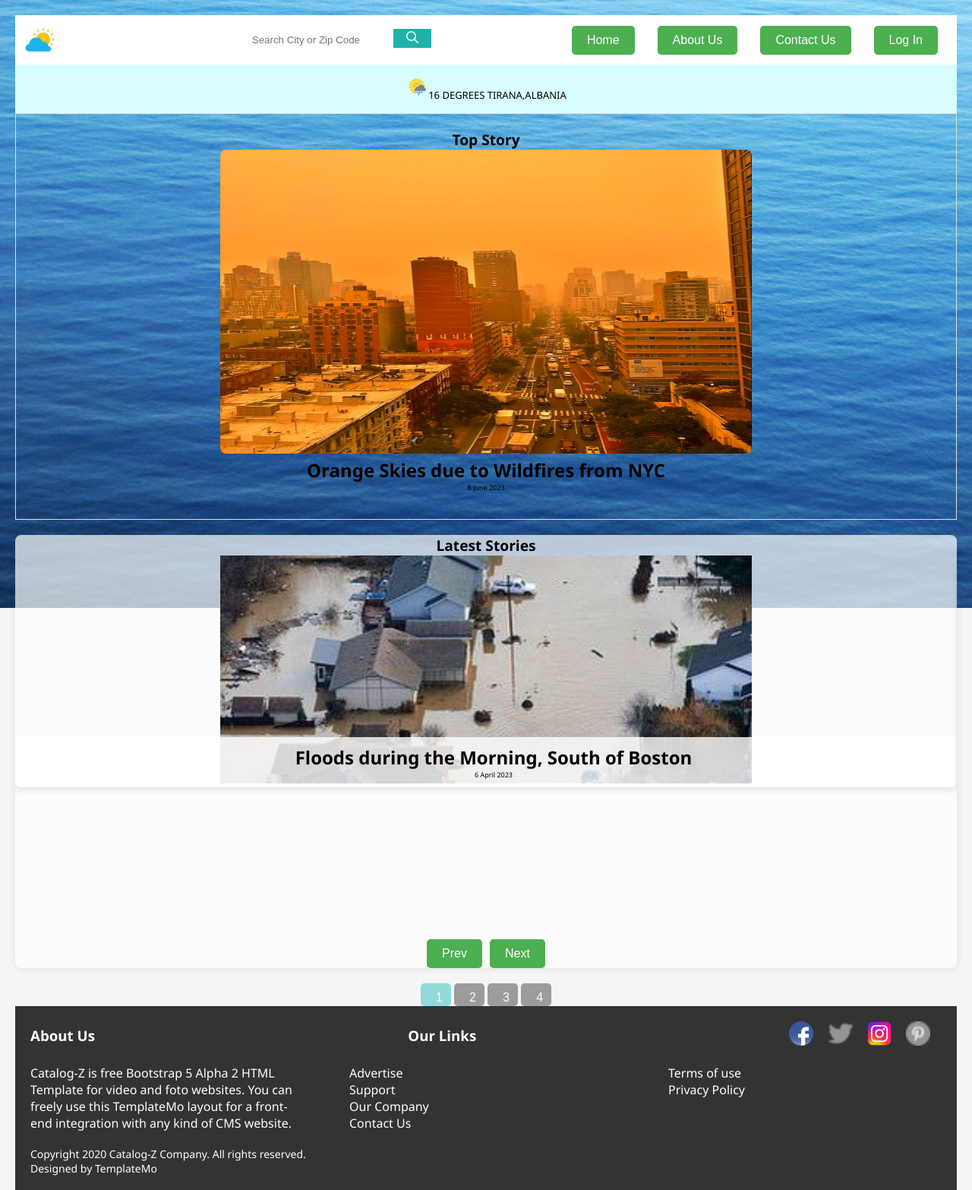
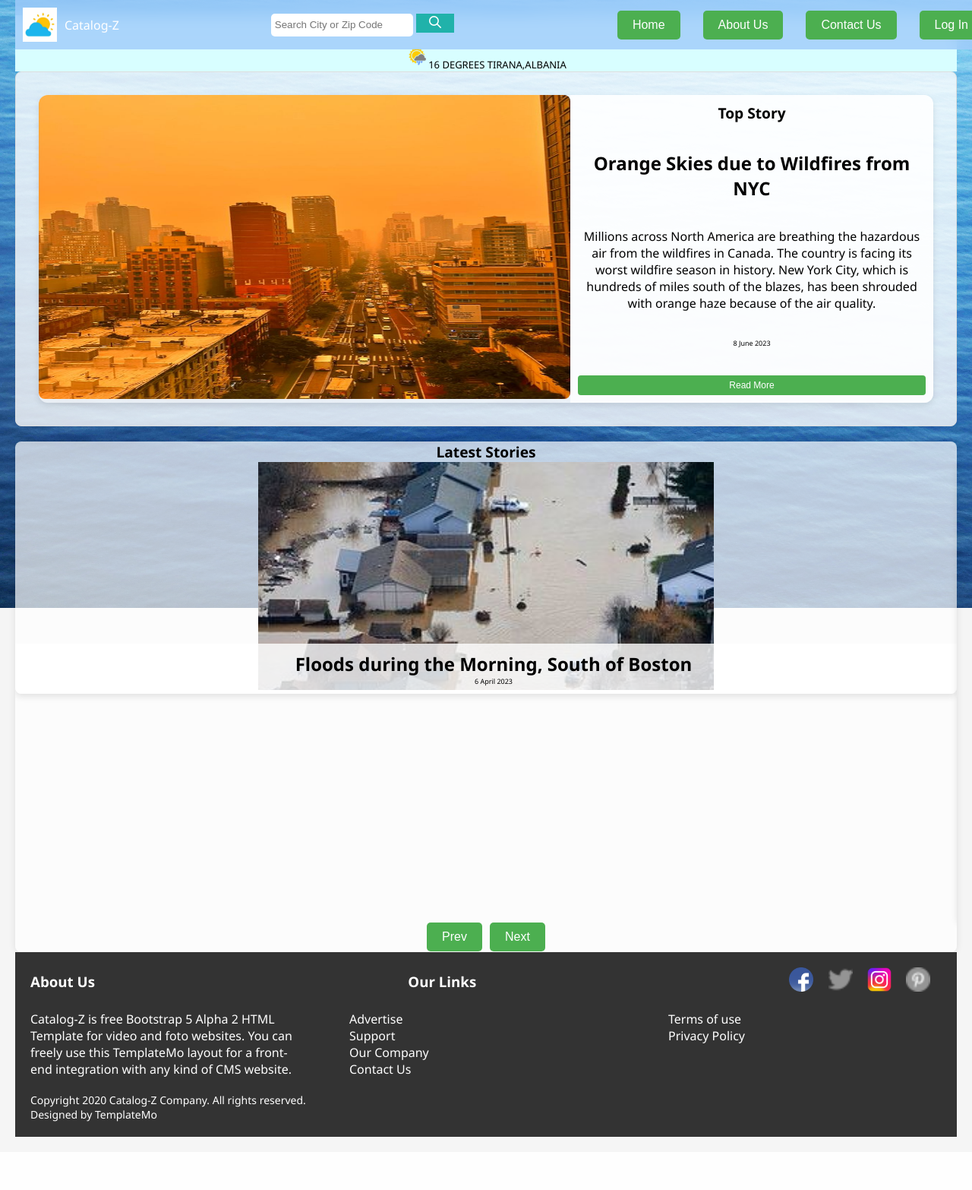
Before and after one commit to drennd/ProjektiWeb1, a PHP site: page /Home.html in a window 1280 px wide. Shown: the top 1566 px of the page at 76% size. After the commit the page ends 1496 px from the top, so only its background shows below. Run offline with PHP 8.4, Linux system fonts and the light colour scheme.

Commit message:
Ndryshime ne main top story

```diff
--- a/HTMLS/Home.html
+++ b/HTMLS/Home.html
@@ -6,21 +6,27 @@
     <link rel="stylesheet" href="MainStyle.css">
 </head>
 <body>
-    <header class="headerContainer">
+    <header class="headerContainer navbar">
         <div class="logoAndCatalog">
             <img src="./OIP.png" alt="logo" height="45px">
             <p class="catalog">Catalog-Z</p>
         </div>
         <div class="SearchBar">
-        <center><input type="text" placeholder="Search City or Zip Code" style="height: 20px; ">
-        <button style="width: 50px; height: 25px; background-color: lightseagreen; border: inset 0px;"><img src="search.png" alt=""></button></center>
+            <center>
+                <input type="text" placeholder="Search City or Zip Code" style="height: 20px;">
+                <button style="width: 50px; height: 25px; background-color: lightseagreen; border: inset 0px;">
+                    <img src="search.png" alt="">
+                </button>
+            </center>
         </div>
-        <h3 id="h3">
+        <nav>
+            <h3>
                 <a href="Home.html"><button class="btn Home">Home</button></a>
-            <a href="AboutUs.html   "><button class="btn AboutUs">About Us</button></a>
+                <a href="AboutUs.html"><button class="btn AboutUs">About Us</button></a>
                 <a href="ContactUs.html"><button class="btn ContactUs">Contact Us</button></a>
                 <a href="LOGIN.html"><button class="btn LogIn">Log In</button></a>
             </h3>
+        </nav>
     </header>
 <header class="ndHeader">
         <center><p style="font-size: small;"><img src="./weather-icon-png-2.png" alt="" style="height:30px;">16 DEGREES TIRANA,ALBANIA</p></center>
@@ -33,17 +39,23 @@
 <main>
 
     <div class="TopStory">
-            <p style="font-size: larger; font-weight: bolder;">Top Story</p>
-            <div class="photos">
+        <div class="story-container">
             <div class="Kryesorja">
                 <img src="./NYC from Wildfires.jpg" alt="" class="img" style="height:400px; width: 700px;">
+            </div>
             <div class="views_date">
+                <p style="font-size: larger; font-weight: bolder;">Top Story</p>
                 <h2>Orange Skies due to Wildfires from NYC</h2>
+                <p style="font-size: medium;"> Millions across North America are breathing the hazardous air from the wildfires in Canada. The country is facing its worst wildfire season in history.
+
+                    New York City, which is hundreds of miles south of the blazes, has been shrouded with orange haze because of the air quality.</p>
                 <p style="font-size: xx-small;">8 June 2023</p>
+                <button class="read-more-button">Read More</button>
             </div>
         </div>
     </div>
-     </div>
+
+
      <div class="LatestStoriesSlider">
         <p style="font-size: larger; font-weight: bolder;">Latest Stories</p>
         <div class="slider-container">
@@ -51,7 +63,7 @@
                 <!-- Slide 1 -->
                 <div class="slider-item">
                     <div class="rubrika">
-                        <img src="./2007 Flood.jpg" alt="" class="img" style="height:300px; width:700px;">
+                        <img src="./2007 Flood.jpg" alt="" class="img" style="height:300px; width:600px;">
                         <div class="views_date">
                             <h2>Floods during the Morning, South of Boston </h2>
                             <p style="font-size: xx-small;">6 April 2023</p>
@@ -62,7 +74,7 @@
                 <!-- Slide 2 -->
                 <div class="slider-item">
                     <div class="rubrika">
-                        <img src="./Detroit Local News - Michigan News - Breaking News - detroitnews_com.jpg" alt="" class="img" style="height:300px;">
+                        <img src="./Detroit Local News - Michigan News - Breaking News - detroitnews_com.jpg" alt="" class="img" style="height:600px;">
                         <div class="views_date">
                             <h2>Issues with Traffic during Winter. </h2>
                             <p style="font-size: xx-small;">10 December 2022</p>
@@ -74,7 +86,7 @@
                  <!-- Slide 3 -->
                  <div class="slider-item">
                     <div class="rubrika">
-                        <img src="./Japan quake analysis points to larger tsunamis  › News in Science (ABC Science).jpg" alt="" class="img" style="height:300px;">
+                        <img src="./Japan quake analysis points to larger tsunamis  › News in Science (ABC Science).jpg" alt="" class="img" style="height:600px;">
                         <div class="views_date">
                             <h2>Due to an Earthquakes effects, Tsunami hits Japan shores</h2>
                             <p style="font-size: xx-small;">6 April 2021</p>
@@ -85,7 +97,7 @@
                   <!-- Slide 4 -->
                   <div class="slider-item">
                     <div class="rubrika">
-                        <img src="./Mount Pinatubo Volcano Eruption.jpg" alt="" class="img" style="height:400px; width:300px;">
+                        <img src="./Mount Pinatubo Volcano Eruption.jpg" alt="" class="img" style="height:600px; width:300px;">
                         <div class="views_date">
                             <h2>Volcano Erupted from one of the Smaller Islands within the Philippines</h2>
                             <p style="font-size: xx-small;">6 April 2022</p>
@@ -96,7 +108,7 @@
                  <!-- Slide 5 -->
                  <div class="slider-item">
                     <div class="rubrika">
-                        <img src="./Tornado and Lightning in Chile.jpg" alt="" class="img" style="height:500px; width: 200px;">
+                        <img src="./Tornado and Lightning in Chile.jpg" alt="" class="img" style="height:600px; width: 200px;">
                         <div class="views_date">
                             <h2>Tornado and Lightning hitting Chile</h2>
                             <p style="font-size: xx-small;">2 April 2021</p>
@@ -106,7 +118,7 @@
                  <!-- Slide 6 -->
                  <div class="slider-item">
                     <div class="rubrika">
-                        <img src="./Turkey and Syria earthquake devastation – in pictures.jpg" alt="" class="img" style="height:400px;">
+                        <img src="./Turkey and Syria earthquake devastation – in pictures.jpg" alt="" class="img" style="height:600px; margin:auto;">
                         <div class="views_date">
                             <h2>Desecrating Earthquake hitting Turkey early in the morning</h2>
                             <p style="font-size: xx-small;">6 April 2020</p>
@@ -116,7 +128,7 @@
                     <!-- Slide 7 -->
                     <div class="slider-item">
                         <div class="rubrika">
-                            <img src="./Snow avalanche_.jpg" alt="" class="img" style="height:400px;">
+                            <img src="./Snow avalanche_.jpg" alt="" class="img" style="height:600px;">
                             <div class="views_date">
                                 <h2>Snow Avalanche hitting Brezovica Park</h2>
                                 <p style="font-size: xx-small;">20 Janar 2023</p>
@@ -129,15 +141,6 @@
 
         </div>
 
-            <div class="pages">
-
-                <div class="numrat">
-                    <button style="height: 30px; width: 30px; background-color: rgb(145, 218, 217); border: inset 0px;">1</button>
-                    <button style="height: 30px; width: 30px; border: inset 0px;">2</button>
-                    <button style="height: 30px; width: 30px; border: inset 0px;">3</button>
-                    <button style="height: 30px; width: 30px; border: inset 0px;">4</button>
-                </div>
-            </div>
 
 
 
--- a/HTMLS/MainStyle.css
+++ b/HTMLS/MainStyle.css
@@ -28,12 +28,12 @@
     background-color: #4CAF50;
             border: none;
             color: white;
-            padding: 8px 16px;
+            padding: 8px 10px;
             cursor: pointer;
-            border-radius: 5px;
-            font-size: 16px;
+            border-radius: 4px;
+            font-size: 12px;
             transition: background-color 0.3s ease; /* Smooth color transition */
-            margin: 0 5px;
+            margin: 1px 5px;
 }
 .slider-button:hover{
     background-color: #45a049;
@@ -107,20 +107,50 @@ body {
     border: black;
     border-radius: 5px;
 }
+.navbar {
+    background-color: rgba(159, 203, 250, 0.8); /* Semi-transparent white background */
+    backdrop-filter: blur(10px); /* Adds a blur effect to the background */
+    padding: 10px;
+    transition: background-color 0.5s ease; /* Smooth background color transition */
+    position: fixed; /* Fixed positioning */
+    width: 100%; /* Full width */
+    top: 0; /* Stick to the top of the viewport */
+    z-index: 1000; /* Ensure it's above other elements */
+}
+
+.navbar:hover {
+    background-color: rgb(159, 203, 250); /* Fully opaque white background on hover */
+}
 
 h3 {
     display: flex;
     align-items: center;
+    transition: transform 0.3s ease; /* Smooth scale transition on hover */
+}
+h3:hover {
+    transform: scale(1.05); /* Scale up on hover */
 }
 
 h3 a {
     text-decoration: none;
-    color: white;
+    color: #333; /* Change text color */
     margin: 0 15px;
     font-size: 16px;
+    position: relative;
+}
+
+h3 a:hover::before {
+    content: "";
+    position: absolute;
+    width: 100%;
+    height: 2px;
+    background-color: #4CAF50; /* Green underline color */
+    bottom: -5px;
+    left: 0;
 }
 
 h3 button {
+
         background-color: #4CAF50;
         border: none;
         padding: 10px 20px;
@@ -129,6 +159,7 @@ h3 button {
         border-radius: 5px;
         font-size: 16px;
         transition: background-color 0.3s ease; /* Smooth color transition */
+
 }
 
 h3 button:hover {
@@ -137,30 +168,86 @@ h3 button:hover {
 
 .ndHeader {
     background-color: rgb(216, 254, 255);
-    padding: 15px;
+    padding-top: 40px;
+
 }
 
 .TopStory {
     display: flex;
-    flex-direction: column;
     border: 1px solid #ddd;
-    padding: 20px;
+    justify-content: center;
+    padding: 30px;
     margin-bottom: 20px;
+    background-color: rgba(255, 255, 255, 0.8); /* Adjust the alpha value for transparency */
+    border-radius: 8px;
+    overflow: hidden;
+}
+
+
+.story-container {
+    display: flex;
+    border-radius: 12px;
+    overflow: hidden;
+    box-shadow: 0 4px 8px rgba(0, 0, 0, 0.1);
+    background-color: rgba(255, 255, 255, 0.5); /* Adjust the alpha value for transparency */
 }
 
 .TopStory .Kryesorja {
-    margin-bottom: 15px;
+
+    flex: 1;
 }
 
 .TopStory img {
-    max-width: 100%;
+    width: 100%;
     height: auto;
     border-radius: 8px;
 }
 
+.views_date p{
+    justify-content: flex-start;
+}
+
 .TopStory .views_date {
+    flex: 1;
+    text-align: center;
+    padding: 20px;
+    display: flex;
+    flex-direction: column;
+    justify-content: space-between;
+}
+/* Add this to your existing CSS */
+.TopStory .views_date {
+   /* position: absolute;
+    bottom: 0;
+    right: 0; /* Adjusted from left: 50% to right: 0 */
+    width: 50%; /* Adjusted width to 50% */
+    background-color: rgba(255, 255, 255, 0.8);
+    padding: 10px;
     text-align: center;
 }
+/* .TopStory .views_date p {
+    position: relative;
+} */
+
+
+.read-more-button {
+    background-color: #4CAF50;
+    color: white;
+    border: none;
+    padding: 6px 10px; /* Adjust the padding to control the size */
+    text-align: center;
+    text-decoration: none;
+    display: inline-block;
+    font-size: 12px; /* Adjust the font size */
+    border-radius: 4px;
+    cursor: pointer;
+    transition: background-color 0.3s ease;
+}
+
+.read-more-button:hover {
+    background-color: #45a049;
+}
+
 
 
 .LatestStories {
@@ -192,24 +279,7 @@ h3 button:hover {
     text-align: center;
 }
 
-.pages {
-    margin-top: 20px;
-}
 
-.pages button {
-    background-color: #9b9c9b;
-    border: none;
-    padding: 10px 20px;
-    color: white;
-    cursor: pointer;
-    border-radius: 5px;
-    font-size: 16px;
-    transition: background-color 0.3s ease; /* Smooth color transition */
-}
-
-.pages button:hover {
-    background-color: #45a049; /* Darker color on hover */
-}
 
 footer {
     background-color: #333;
```
Lines whose indentation alone changed are shown as unchanged.
